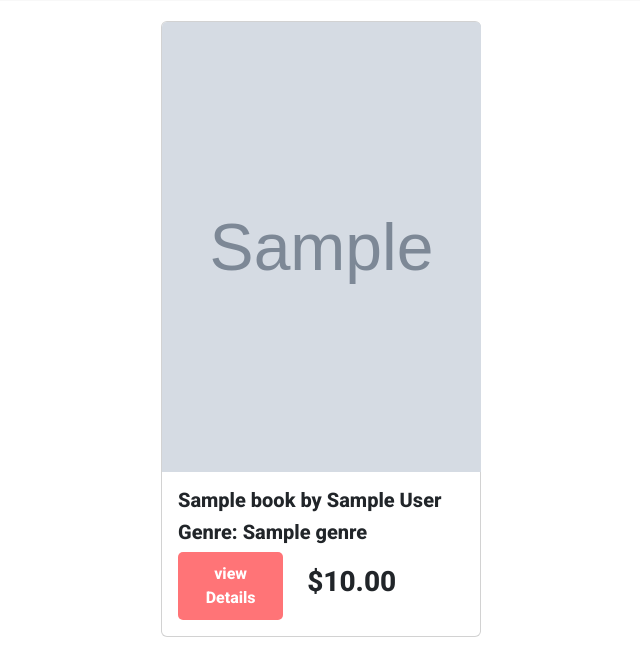
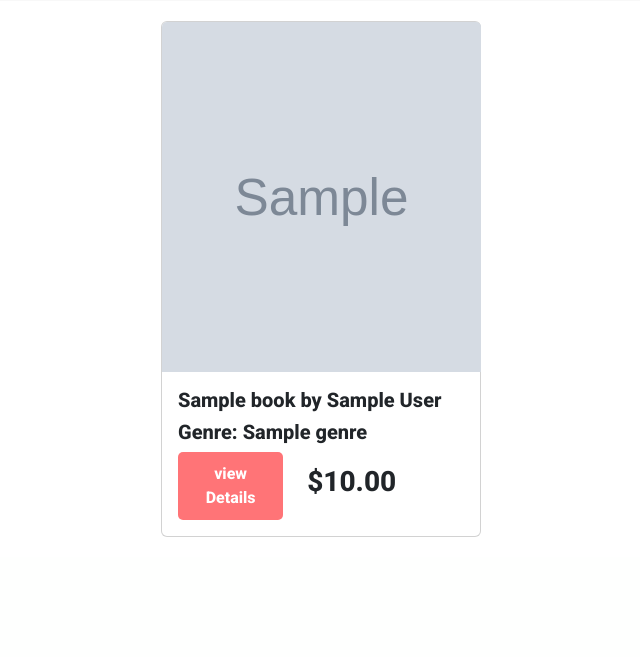
Before and after one commit to seifbasel/Library-Management-System-Website, a Django app: page /books/ in a window 1280 px wide. Shown: the part 385-1042 px from the top of the page, without its empty margins (319-959 px from the left). After the commit the page ends 922 px from the top, so only its background shows below. Run offline with Django 4.2, Linux system fonts and the light colour scheme; tables that the repository leaves empty hold one stand-in row (values such as "Sample post"); grey boxes marked "Sample" are stand-in pictures; some libraries are stand-ins or nearby versions; some web fonts are replaced.

Commit message:
done done done

```diff
--- a/LMS/books/templates/books/index.html
+++ b/LMS/books/templates/books/index.html
@@ -16,7 +16,7 @@
       class="card-img-top"
       src="{{book.get_image_url}}"
       alt="Card image cap"
-      style="height: 450px; width: 319px"
+      style="height: 350px; width: 319px"
     />
 
     <div class="card-body">
--- a/LMS/students/models.py
+++ b/LMS/students/models.py
@@ -9,8 +9,7 @@ class Student(models.Model):
     phone_number = models.IntegerField(null=True, blank=True)
     email = models.EmailField(null=True, blank=True)
     birthdate = models.DateField(max_length=8, null=True, blank=True)
-    user = models.OneToOneField(User, on_delete=models.CASCADE, null=True)
-
+    user = models.OneToOneField(User, on_delete=models.CASCADE)
 
 
     def __str__(self):
--- a/LMS/students/views.py
+++ b/LMS/students/views.py
@@ -5,7 +5,6 @@ from django.shortcuts import render
 from django.http import HttpResponse
 from django.views.generic import CreateView
 from django.contrib.auth.models import User
-
 
 def index(request):
     return render(request, "students/index.html")
@@ -30,6 +29,7 @@ class StudentSignUp(CreateView):
         student.phone_number = form.cleaned_data.get('phone_number')
         student.email = form.cleaned_data.get('email')
         student.birthdate = form.cleaned_data.get('birthdate')
+        student.user = user
 
         # Save the Student object
         student.save()
```
